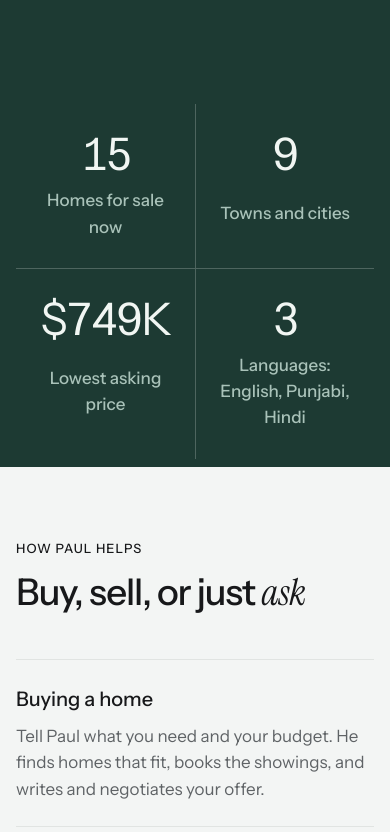
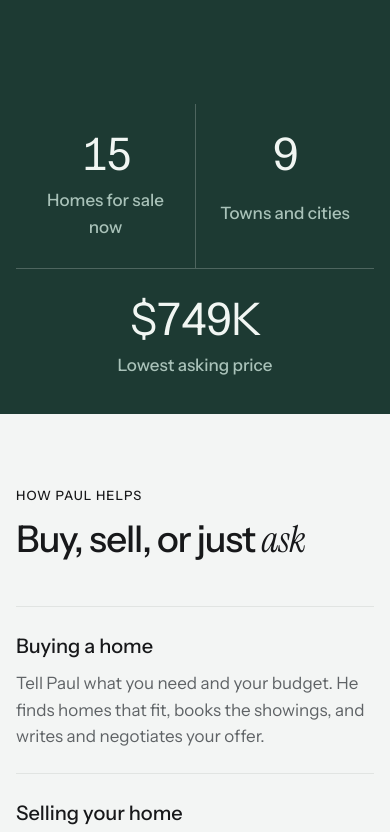
Before and after one commit to anaikpabla-byte/paul-pabla-site, a plain HTML site: page index.html in a window 390 px wide. Shown: the part 5645-6477 px from the top of the page. Drawn offline with Linux system fonts and the light colour scheme.

Commit message:
Remove the languages line; numbers row is three across

```diff
--- a/index.html
+++ b/index.html
@@ -163,14 +163,14 @@ a { color: inherit; }
 /* numbers band */
 .figures { background: var(--deep); color: var(--on-deep); padding-block: clamp(72px, 10vw, 140px); text-align: center; }
 .figures .kicker { color: var(--on-deep-muted); margin-bottom: 24px; }
-.fig-grid { margin-top: clamp(48px, 7vw, 96px); display: grid; grid-template-columns: repeat(4, minmax(0, 1fr)); }
+.fig-grid { margin-top: clamp(48px, 7vw, 96px); display: grid; grid-template-columns: repeat(3, minmax(0, 1fr)); }
 .fig-grid > div { padding: 28px 16px; display: grid; gap: 10px; border-left: 1px solid rgba(255,255,255,.22); }
 .fig-grid > div:first-child { border-left: 0; }
 .fig-grid b { font-size: clamp(2.8rem, 6vw, 5.4rem); font-weight: 400; line-height: 1; letter-spacing: -.04em; font-variant-numeric: tabular-nums; }
 .fig-grid span { font-weight: 500; color: var(--on-deep-muted); }
 @media (max-width: 760px) {
   .fig-grid { grid-template-columns: repeat(2, minmax(0, 1fr)); }
-  .fig-grid > div:nth-child(3) { border-left: 0; }
+  .fig-grid > div:nth-child(3) { border-left: 0; grid-column: 1 / -1; }
   .fig-grid > div:nth-child(n+3) { border-top: 1px solid rgba(255,255,255,.22); }
 }
 
@@ -319,7 +319,6 @@ footer { background: var(--deep); color: var(--on-deep); padding-block: 64px 48p
         <div><b id="f-count">15</b><span>Homes for sale now</span></div>
         <div><b id="f-towns">9</b><span>Towns and cities</span></div>
         <div><b id="f-low">$749K</b><span>Lowest asking price</span></div>
-        <div><b>3</b><span>Languages: English, Punjabi, Hindi</span></div>
       </div>
     </div>
   </section>
@@ -343,7 +342,7 @@ footer { background: var(--deep); color: var(--on-deep); padding-block: 64px 48p
       <div class="copy reveal">
         <p class="kicker">About</p>
         <h2>Paul <em>Pabla</em></h2>
-        <p>Paul Pabla is a Sales Representative with HomeLife/Miracle Realty Ltd., Brokerage, in Toronto. He speaks English, Punjabi and Hindi, and has homes for sale from Toronto and Markham out to Durham Region, Bradford, Norfolk and Kawartha Lakes.</p>
+        <p>Paul Pabla is a Sales Representative with HomeLife/Miracle Realty Ltd., Brokerage, in Toronto. He has homes for sale from Toronto and Markham out to Durham Region, Bradford, Norfolk and Kawartha Lakes.</p>
         <div class="note" role="note"><b>Before this goes public:</b> add Paul's photo, how long he has been in real estate, and the areas he works most.</div>
       </div>
     </div>
```
